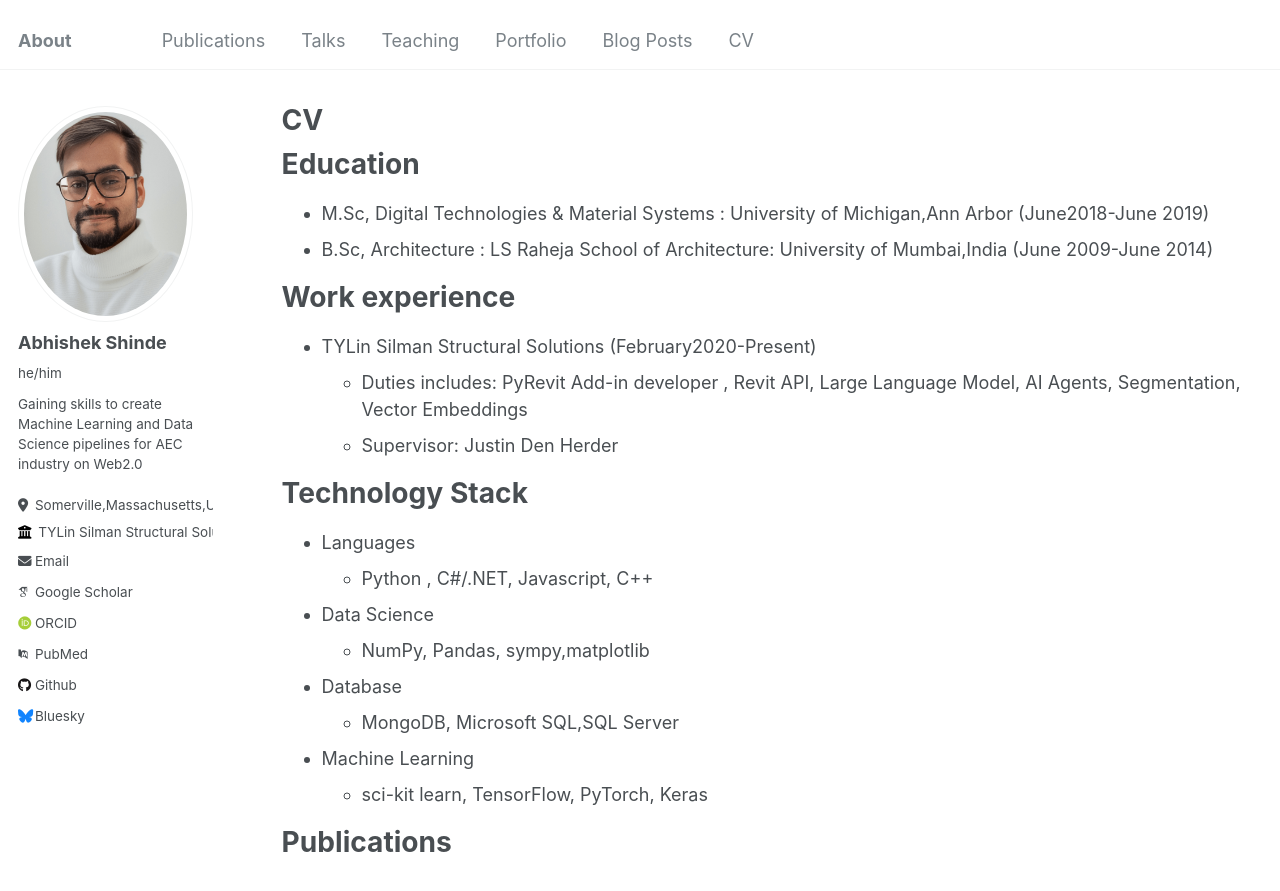
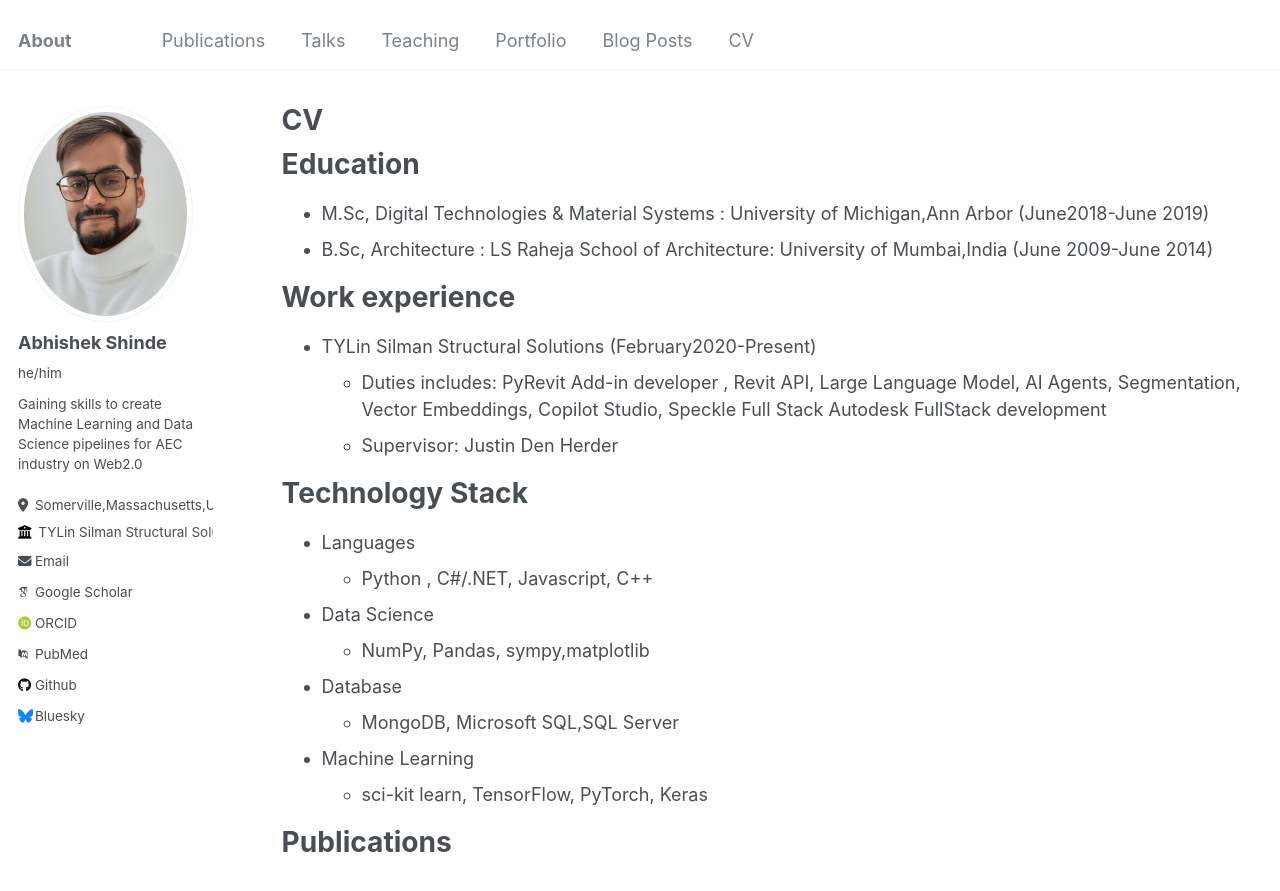
Before and after one commit to InquisitiveAS/InquisitiveAS.github.io, a Jekyll site: the page built from _pages/cv.md, in a window 1280 px wide and 900 px high. Shown: the top 891 px of the window. Built offline with Jekyll 4.4.1, drawn with Linux system fonts in a browser that asks for light colours; some web fonts are replaced.

Commit message:
Update cmd

```diff
--- a/_pages/cv.md
+++ b/_pages/cv.md
@@ -17,7 +17,8 @@
 Work experience
 ======
 * TYLin Silman Structural Solutions  (February2020-Present)
-  * Duties includes: PyRevit Add-in developer , Revit API, Large Language Model, AI Agents, Segmentation, Vector Embeddings
+  * Duties includes: PyRevit Add-in developer , Revit API, Large Language Model, AI Agents, Segmentation, Vector Embeddings, Copilot Studio, Speckle Full Stack
+  Autodesk FullStack development
   * Supervisor: Justin Den Herder
 
 Technology Stack
```
